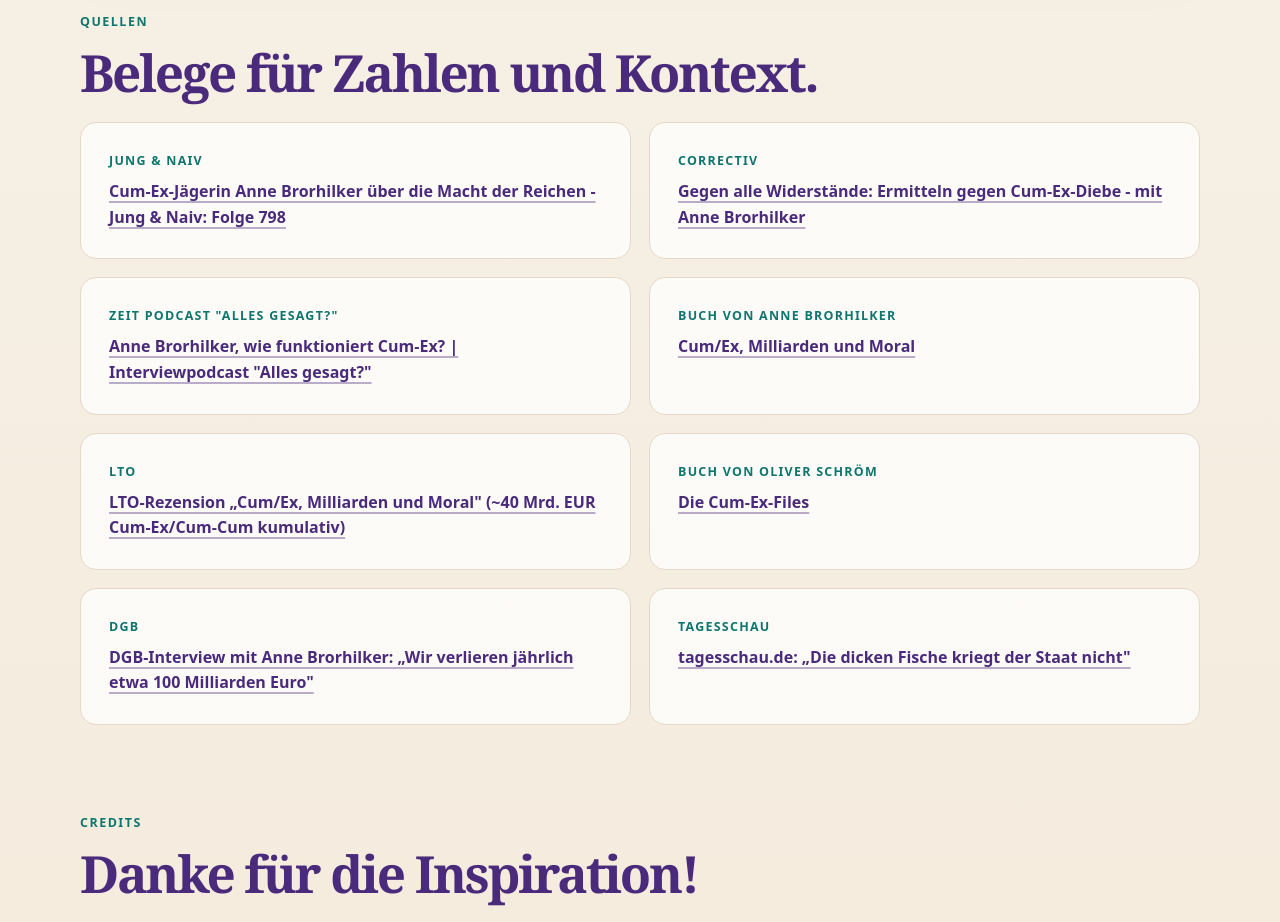
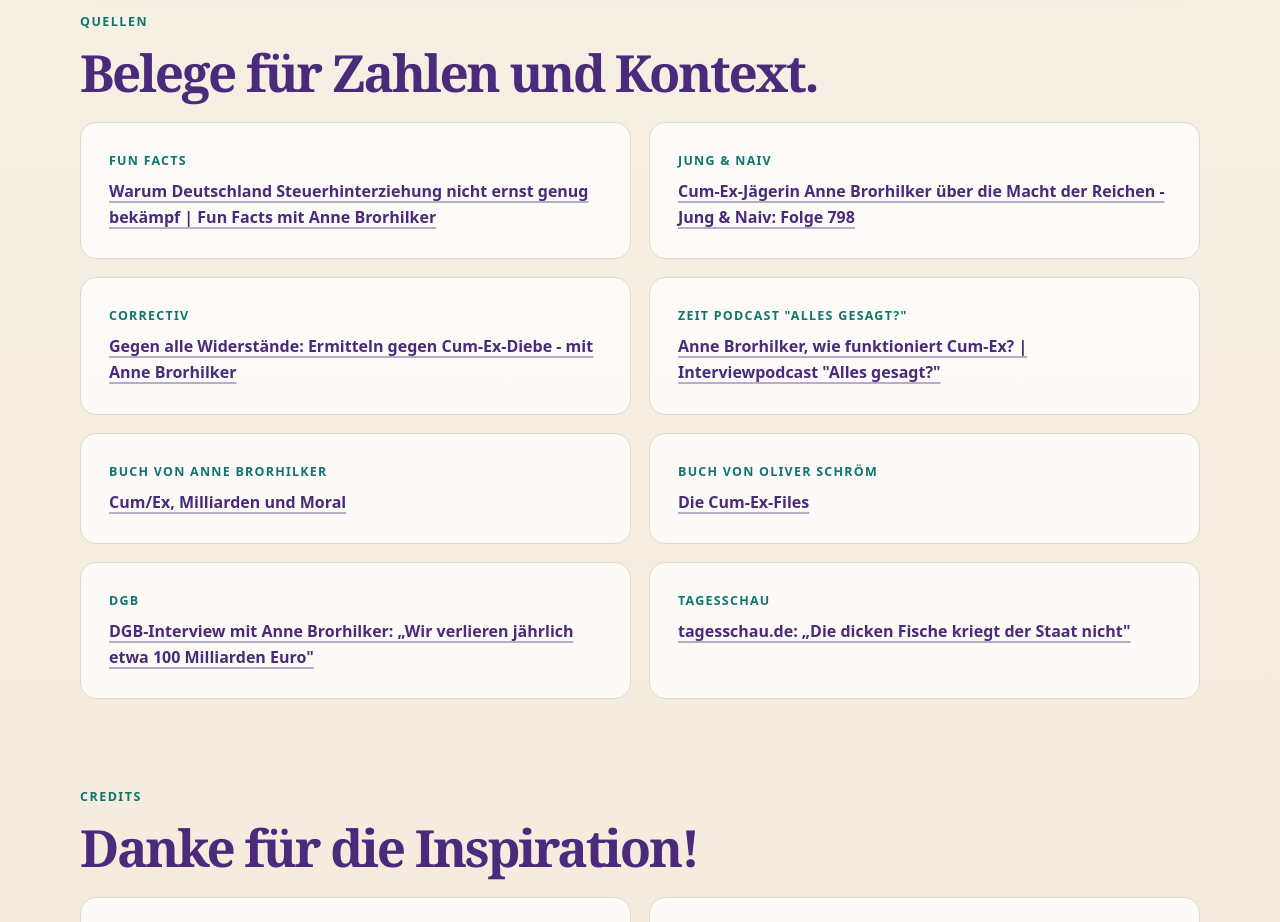
Before and after one commit to matterche/get-involved, a website: page index.html in a window 1280 px wide. Shown: the part 3060-3982 px from the top of the page. Drawn offline with Linux system fonts and the light colour scheme.

Commit message:
feat: Add funfacts reference

```diff
--- a/index.html
+++ b/index.html
@@ -268,6 +268,17 @@
 
         <div class="source-grid">
           <article>
+            <span>Fun Facts</span>
+            <a
+                    href="https://tube.funfacts.de/w/wZhkTRmsUfdqJd2UffKYDb"
+                    target="_blank"
+                    rel="noopener noreferrer"
+            >
+              Warum Deutschland Steuerhinterziehung nicht ernst genug bekämpf | Fun Facts mit Anne Brorhilker
+            </a>
+          </article>
+
+          <article>
             <span>Jung & Naiv</span>
             <a
               href="https://www.youtube.com/watch?v=Dn31tJzIYvs"
@@ -313,17 +324,7 @@
               Cum/Ex, Milliarden und Moral
             </a>
           </article>
-          <article>
-            <span>LTO</span>
-            <a
-              href="https://www.lto.de/recht/kanzleien-unternehmen/k/rezension-buch-cum-ex-milliarden-und-moral-anne-brorhilker"
-              target="_blank"
-              rel="noopener noreferrer"
-            >
-              LTO-Rezension „Cum/Ex, Milliarden und Moral" (~40 Mrd. EUR
-              Cum-Ex/Cum-Cum kumulativ)
-            </a>
-          </article>
+
           <article>
             <span>Buch von Oliver Schröm</span>
             <a
@@ -334,6 +335,7 @@
               Die Cum-Ex-Files
             </a>
           </article>
+
           <article>
             <span>DGB</span>
             <a
```
